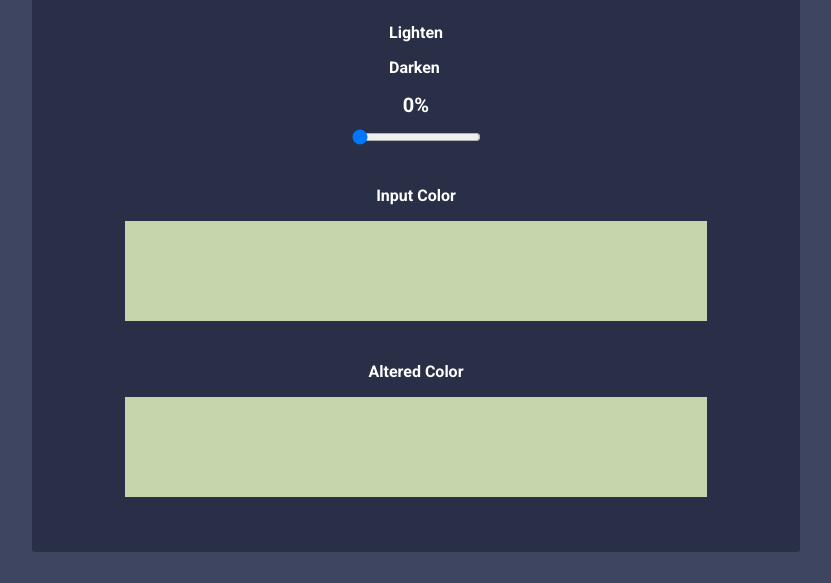
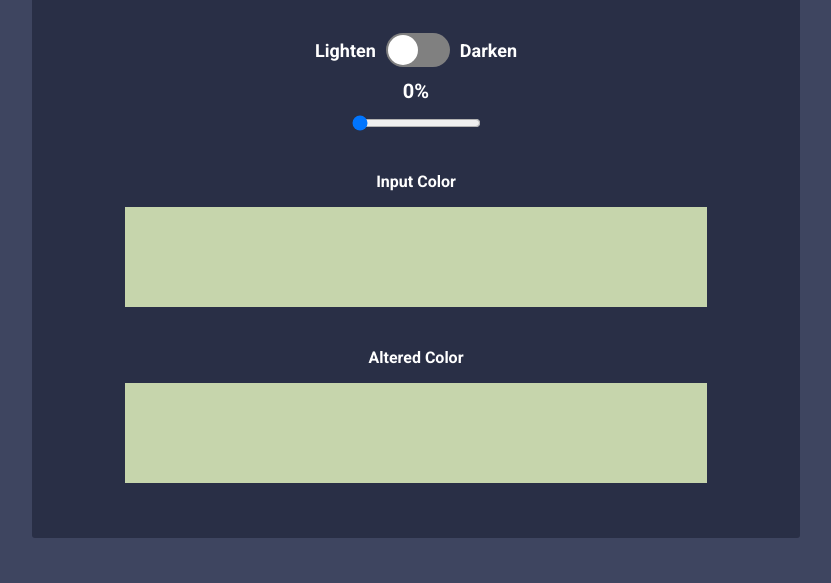
Before and after one commit to NurikBK/js-color-toll, a plain HTML site: page index.html in a window 1280 px wide. Shown: the part 217-800 px from the top of the page, without its empty margins (224-1055 px from the left). Drawn offline with Linux system fonts and the light colour scheme.

Commit message:
Update style.css

```diff
--- a/style.css
+++ b/style.css
@@ -24,6 +24,7 @@ body {
   background-color: #292f46;
   border-radius: 3px;
   width: 60%;
+  min-width: 250px;
 }
 
 .title {
@@ -53,3 +54,37 @@ input[type='text'] {
   background-color: #c6d5ac;
   margin-bottom: 25px;
 }
+
+.toggle {
+  display: flex;
+  align-items: center;
+  gap: 10px;
+}
+
+.toggle-text {
+  font-size: 18px;
+}
+
+.toggle-btn {
+  position: relative;
+  height: 34px;
+  width: 64px;
+  background-color: gray;
+  border-radius: 30px;
+}
+
+.inner-circle {
+  position: absolute;
+  width: 30px;
+  height: 30px;
+  border-radius: 50%;
+  background-color: white;
+  transition: all 250ms;
+  top: 2px;
+  left: 2px;
+}
+
+.toggle-btn.toggled > .inner-circle {
+  transform: translateX(30px);
+  background-color: #333;
+}
```
